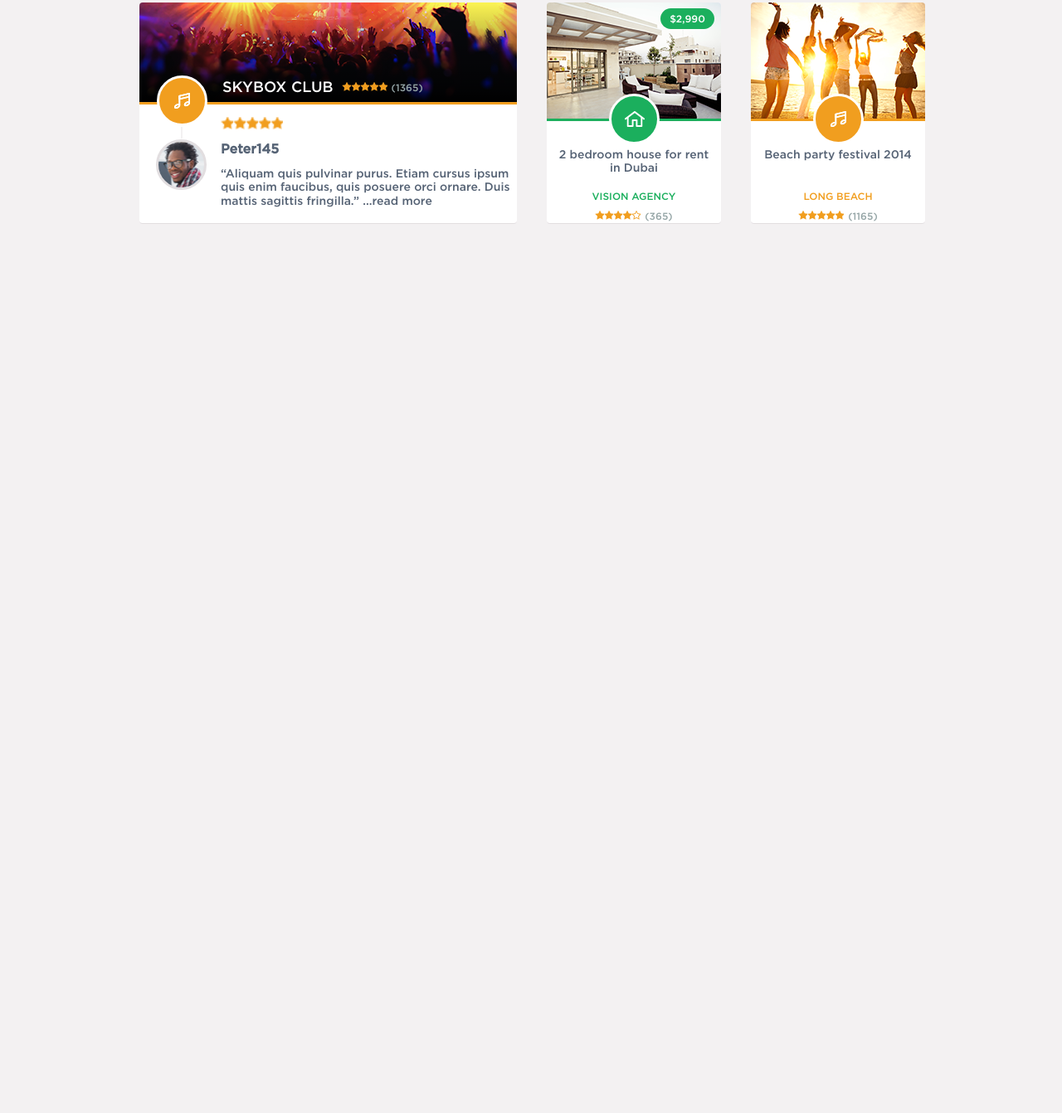
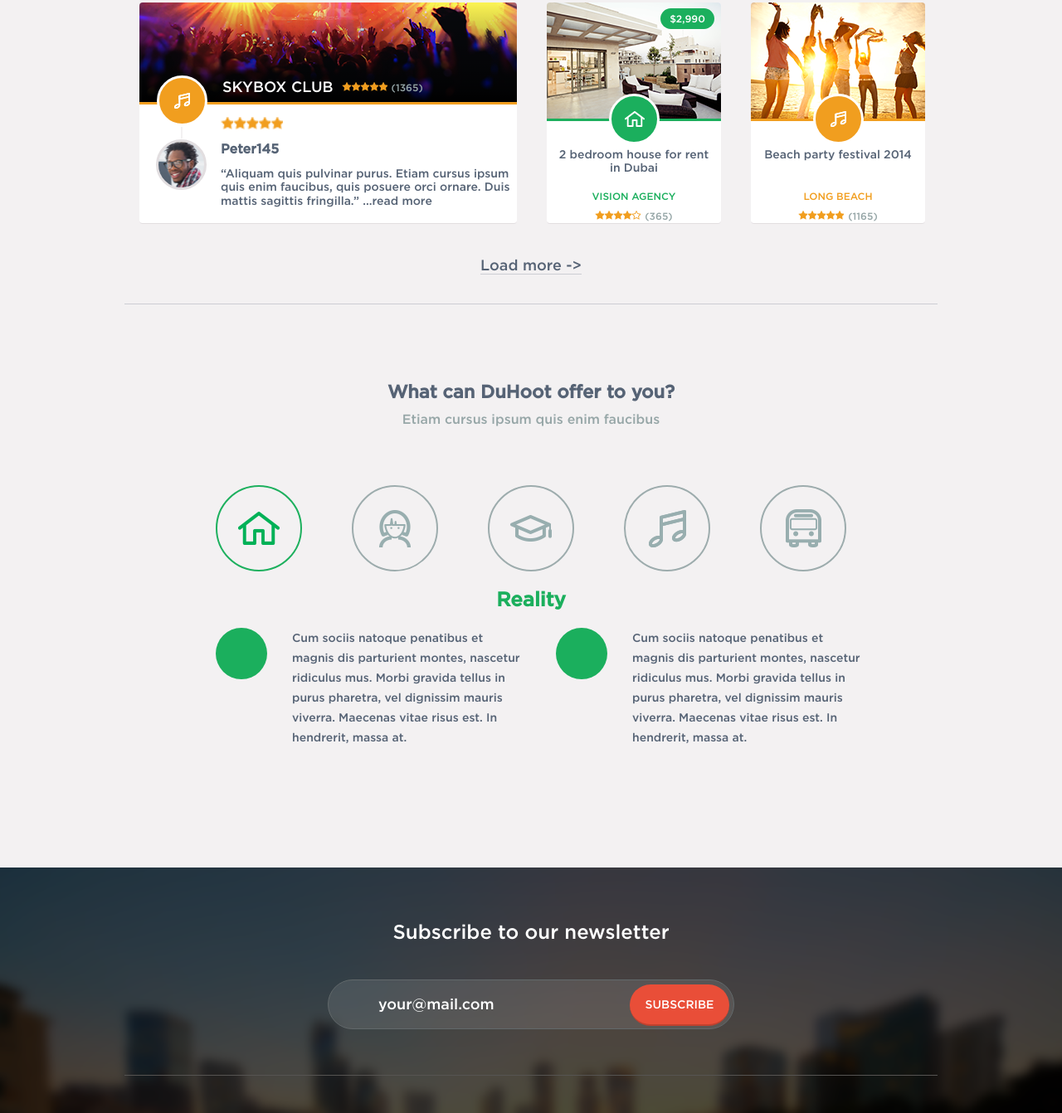
Before and after one commit to Dikeen147/Maket-5, a plain HTML site: page index.html in a window 1280 px wide. Shown: the part 1458-2800 px from the top of the page at 83% size. Before the commit the page ends 1758 px from the top, so only its background shows below. Drawn offline with Linux system fonts and the light colour scheme.

Commit message:
create footer

```diff
--- a/index.html
+++ b/index.html
@@ -33,7 +33,6 @@
 		</div>
 
 		<section class="form-bg">
-			<div class="form-bg-img">
 			<form action="" method="post" class="form-search">
 				<h2>What are you looking for?</h2>
 				<p class="second-line">
@@ -45,7 +44,6 @@
 				</p>
 				<button type="button" class="btn-search">Search</button>
 			</form>
-			</div>
 		</section>
 
 		<section class="filter-container">
@@ -352,8 +350,84 @@
 				</div>
 
 			</div>
+			<div class="load-more">
+				<a href="#" class="load-more-link">Load more -></a>
+			</div>
+		</section>
+		<section class="content-bottom">
+			<div class="what-can">
+				<h2>What can DuHoot offer to you?</h2>
+				<p>Etiam cursus ipsum quis enim faucibus</p>
+			</div>
+			<div class="feature-block">
+				<ul class="feature-list">
+					<li><a href="#"></a></li>
+					<li><a href="#"></a></li>
+					<li><a href="#"></a></li>
+					<li><a href="#"></a></li>
+					<li><a href="#"></a></li>
+				</ul>
+			</div>
+			<div class="reality">
+				<h2>Reality</h2>
+				<div class="energy">
+					<div class="icon">
+					</div>
+					<p>Cum sociis natoque penatibus et magnis dis parturient montes, nascetur ridiculus mus. Morbi gravida tellus in purus pharetra, vel dignissim mauris viverra. Maecenas vitae risus est. In hendrerit, massa at.</p>
+				</div>
+				<div class="leaf">
+					<div class="icon">
+					</div>
+					<p>Cum sociis natoque penatibus et magnis dis parturient montes, nascetur ridiculus mus. Morbi gravida tellus in purus pharetra, vel dignissim mauris viverra. Maecenas vitae risus est. In hendrerit, massa at.</p>
+				</div>
+				<div class="clearfix"></div>
+			</div>
 		</section>
 
+		<section class="footer-page">
+			<div class="footer-container">
+				<div class="subscribe-block">
+					<h2>Subscribe to our newsletter</h2>
+					<div class="text-submit-block">
+						<span></span>
+						<input type="text" name="subscribe-field" placeholder="your@mail.com">
+						<button type="submit">Subscribe</button>
+					</div>
+				</div>
+				<div class="footer-menu">
+					<div class="ipsum">
+						<h3>Ipsum quis</h3>
+						<ul>
+							<li><a href="#">Aliquam quis</a></li>
+							<li><a href="#">Pulvinar purus</a></li>
+							<li><a href="#">Etiam cursus</a></li>
+							<li><a href="#">Ipsum quis</a></li>
+							<li><a href="#">Enim faucibus</a></li>
+						</ul>
+					</div>
+					<div class="ipsum">
+						<h3>Ipsum quis</h3>
+						<ul>
+							<li><a href="#">Aliquam quis</a></li>
+							<li><a href="#">Pulvinar purus</a></li>
+							<li><a href="#">Etiam cursus</a></li>
+							<li><a href="#">Ipsum quis</a></li>
+							<li><a href="#">Enim faucibus</a></li>
+						</ul>
+					</div>
+					<div class="follow">
+						<h3>Follow us</h3>
+						<ul class="social-icons">
+							<li><a href="#"></a></li>
+							<li><a href="#"></a></li>
+							<li><a href="#"></a></li>
+							<li><a href="#"></a></li>
+						</ul>
+						<p class="copyright">Copyright © All Rights reserved</p>
+					</div>
+				</div>
+			</div>
+		</section>
 
 	</div>
 </body>
```
Lines whose indentation alone changed are shown as unchanged.
